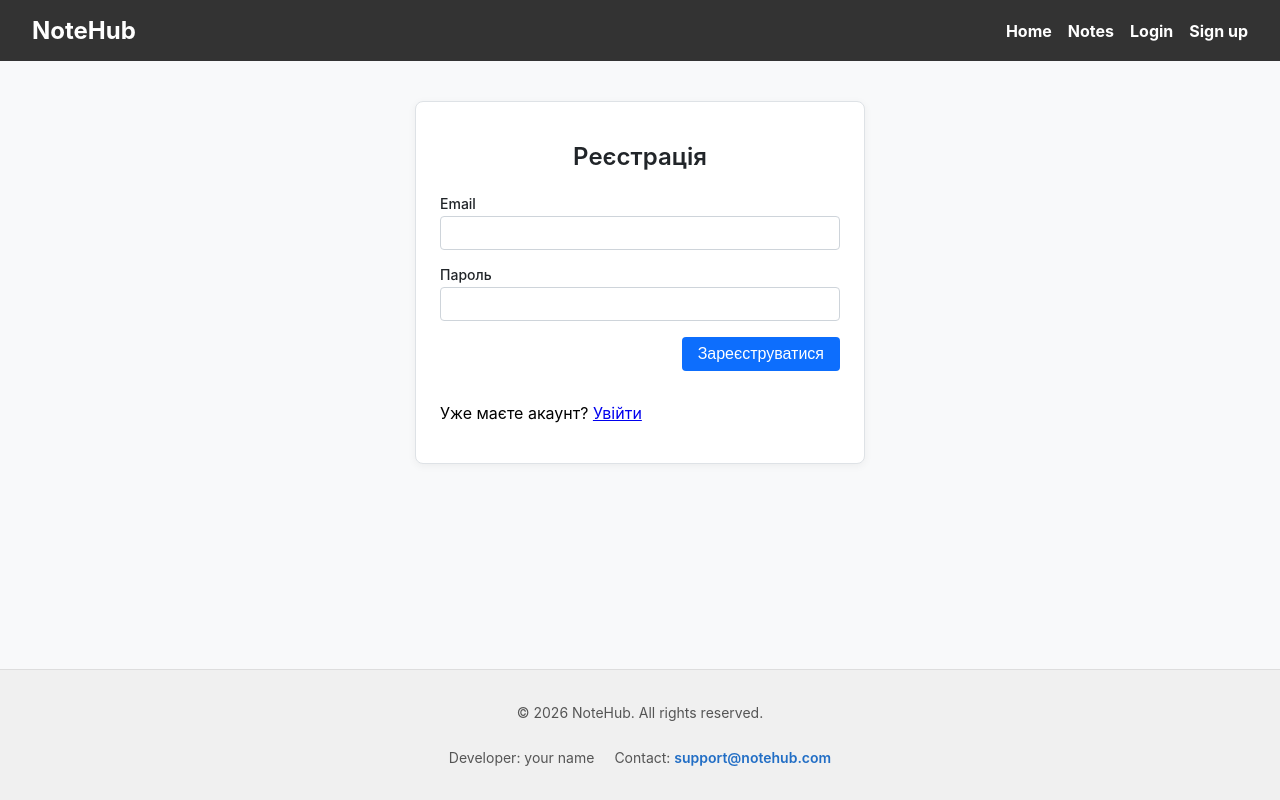
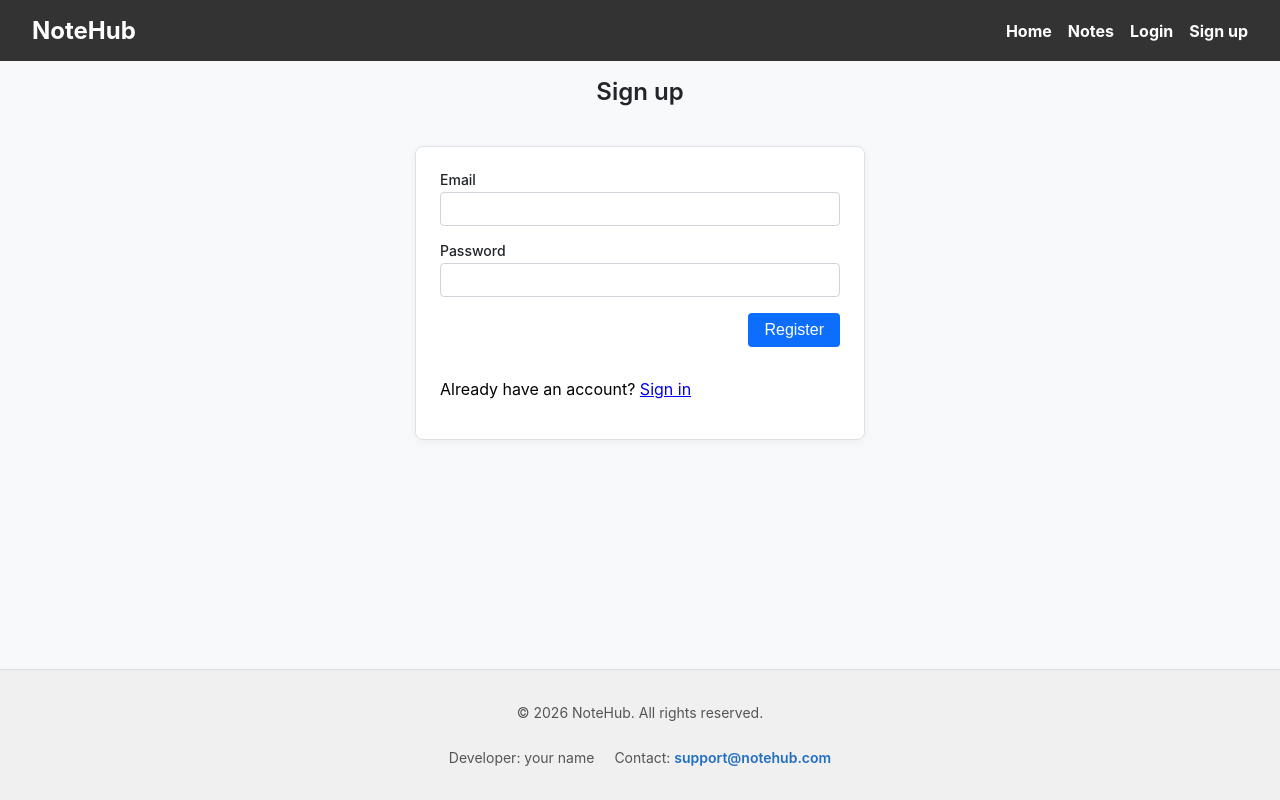
Before and after one commit to ig0r-84/09-auth, a Next.js app: page /sign-up in a window 1280 px wide. Built offline with nearby package versions, Linux system fonts and the light colour scheme; no server answers.

Commit message:
Implement sign up page

```diff
--- a/app/(auth routes)/sign-up/page.tsx
+++ b/app/(auth routes)/sign-up/page.tsx
@@ -1,5 +1,92 @@
-import SignUpPage from "@/components/SignUpPage/SignUpPage";
+"use client";
+
+import { useState, type FormEvent } from "react";
+import { useRouter } from "next/navigation";
+import Link from "next/link";
+
+import { register, getMe } from "@/lib/api/clientApi";
+import { useAuthStore } from "@/lib/store/authStore";
+import css from "@/components/SignUpPage/SignUpPage.module.css";
 
 export default function SignUp() {
-  return <SignUpPage />;
+  const router = useRouter();
+  const setUser = useAuthStore((state) => state.setUser);
+
+  const [email, setEmail] = useState("");
+  const [password, setPassword] = useState("");
+  const [error, setError] = useState("");
+  const [isLoading, setIsLoading] = useState(false);
+
+  async function handleSubmit(event: FormEvent<HTMLFormElement>) {
+    event.preventDefault();
+
+    setError("");
+    setIsLoading(true);
+
+    try {
+      await register({ email, password });
+
+      const user = await getMe();
+      setUser(user);
+
+      router.push("/profile");
+    } catch {
+      setError("Registration failed. Check the entered data.");
+    } finally {
+      setIsLoading(false);
+    }
+  }
+
+  return (
+    <main className={css.mainContent}>
+      <h1 className={css.formTitle}>Sign up</h1>
+
+      <form className={css.form} onSubmit={handleSubmit}>
+        <div className={css.formGroup}>
+          <label htmlFor="email">Email</label>
+          <input
+            id="email"
+            type="email"
+            name="email"
+            className={css.input}
+            value={email}
+            onChange={(event) => setEmail(event.target.value)}
+            autoComplete="email"
+            required
+          />
+        </div>
+
+        <div className={css.formGroup}>
+          <label htmlFor="password">Password</label>
+          <input
+            id="password"
+            type="password"
+            name="password"
+            className={css.input}
+            value={password}
+            onChange={(event) => setPassword(event.target.value)}
+            autoComplete="new-password"
+            minLength={8}
+            required
+          />
+        </div>
+
+        <div className={css.actions}>
+          <button
+            type="submit"
+            className={css.submitButton}
+            disabled={isLoading}
+          >
+            {isLoading ? "Registering..." : "Register"}
+          </button>
+        </div>
+
+        {error && <p className={css.error}>{error}</p>}
+
+        <p>
+          Already have an account? <Link href="/sign-in">Sign in</Link>
+        </p>
+      </form>
+    </main>
+  );
 }
```
